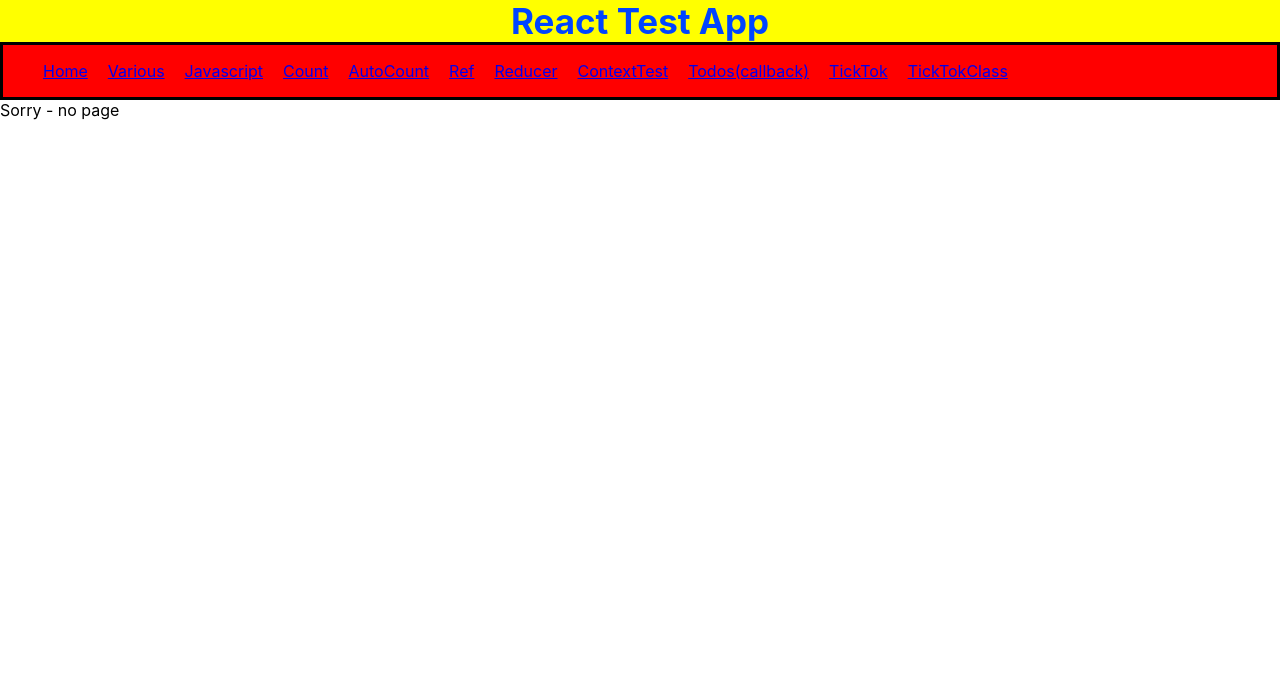
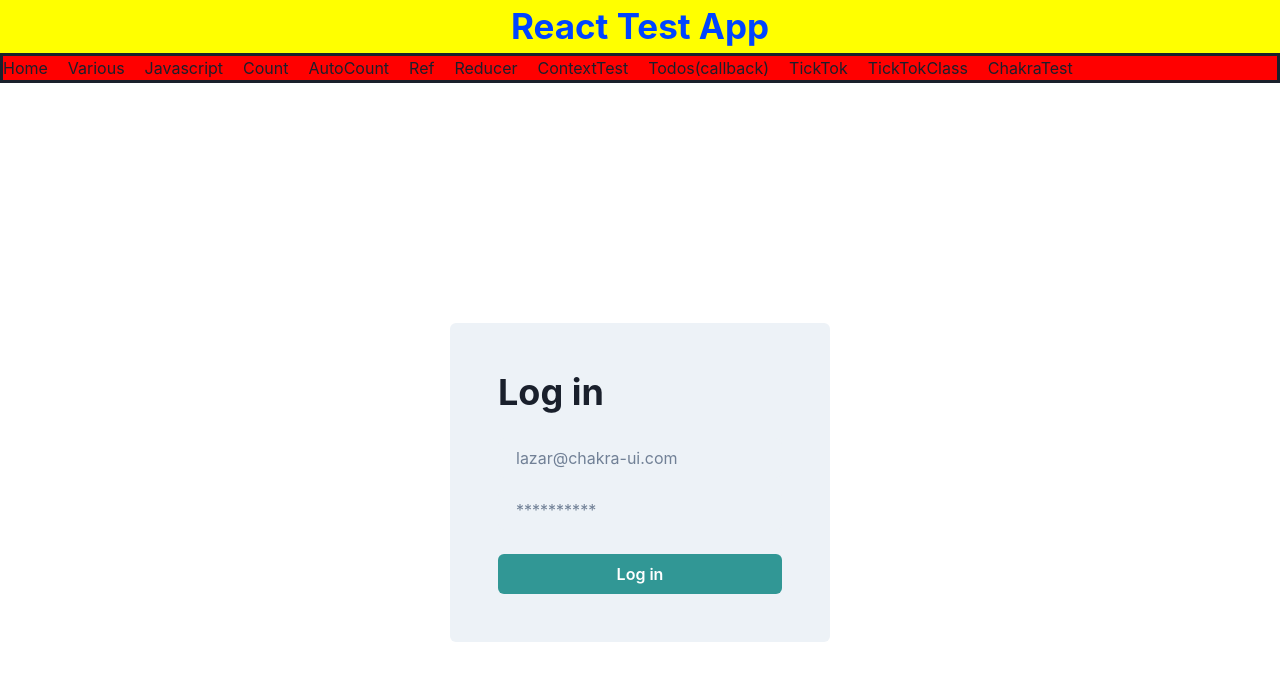
Before and after one commit to phbarna/react-test-app, a React (Create React App) app: page /chakratest in a window 1280 px wide. Shown: the top 680 px of the page. Built offline with nearby package versions, Linux system fonts and the light colour scheme.

Commit message:
Add chakraTest

```diff
--- a/package.json
+++ b/package.json
@@ -3,9 +3,13 @@
   "version": "0.1.0",
   "private": true,
   "dependencies": {
+    "@chakra-ui/react": "^2.4.9",
+    "@emotion/react": "^11.10.5",
+    "@emotion/styled": "^11.10.5",
     "@testing-library/jest-dom": "^5.16.5",
     "@testing-library/react": "^13.4.0",
     "@testing-library/user-event": "^13.5.0",
+    "framer-motion": "^9.0.1",
     "react": "^18.2.0",
     "react-dom": "^18.2.0",
     "react-scripts": "5.0.1",
--- a/src/App.js
+++ b/src/App.js
@@ -12,6 +12,7 @@ import Reducer from './pages/Reducer'
 import ContextTest from './pages/ContextTest'
 import TikTok from './pages/TikTok'
 import TikTokClass from './pages/TikTokClass'
+import ChakraTest from './pages/ChakraTest'
 
 export default function App() {
   return (
@@ -30,6 +31,7 @@ export default function App() {
           <Route path="todos" element={<TodosParent />} />
           <Route path="tiktok" element={<TikTok />} />
           <Route path="tiktokclass" element={<TikTokClass />} />
+          <Route path="chakratest" element={<ChakraTest />} />
         </Route>
       </Routes>
     </BrowserRouter>
--- /dev/null
+++ b/src/pages/ChakraTest/index.jsx
@@ -0,0 +1,25 @@
+
+
+import { useState, useEffect } from "react";
+import ReactDOM from "react-dom/client";
+import { ChakraProvider } from '@chakra-ui/react'
+import { Heading, Flex, Input, Button } from '@chakra-ui/react'
+
+export default function ChakraTest() {
+
+  return (
+
+    <ChakraProvider>
+        <Flex height="100vh" alignItems="center" justifyContent="center">
+          <Flex direction="column" background="gray.100" p={12} rounded={6}>
+            <Heading mb={6}>Log in</Heading>
+            <Input placeholder="lazar@chakra-ui.com" variant="filled" mb={3}  type="email"/>
+            <Input placeholder="**********" variant="filled" mb={6}  type="password"/>
+            <Button colorScheme="teal">Log in</Button>
+
+            </Flex>
+
+        </Flex>
+    </ChakraProvider>
+  )
+}
--- a/src/pages/Layout/index.jsx
+++ b/src/pages/Layout/index.jsx
@@ -44,6 +44,9 @@ const Layout = () => {
                         <li>
                             <Link to="/tiktokclass">TickTokClass</Link>
                         </li>
+                        <li>
+                            <Link to="/chakratest">ChakraTest</Link>
+                        </li>
                     </ul>
                 </nav>
 
```
Also changed, not shown: 1 other file (tests, documents, lock files or other folders).
